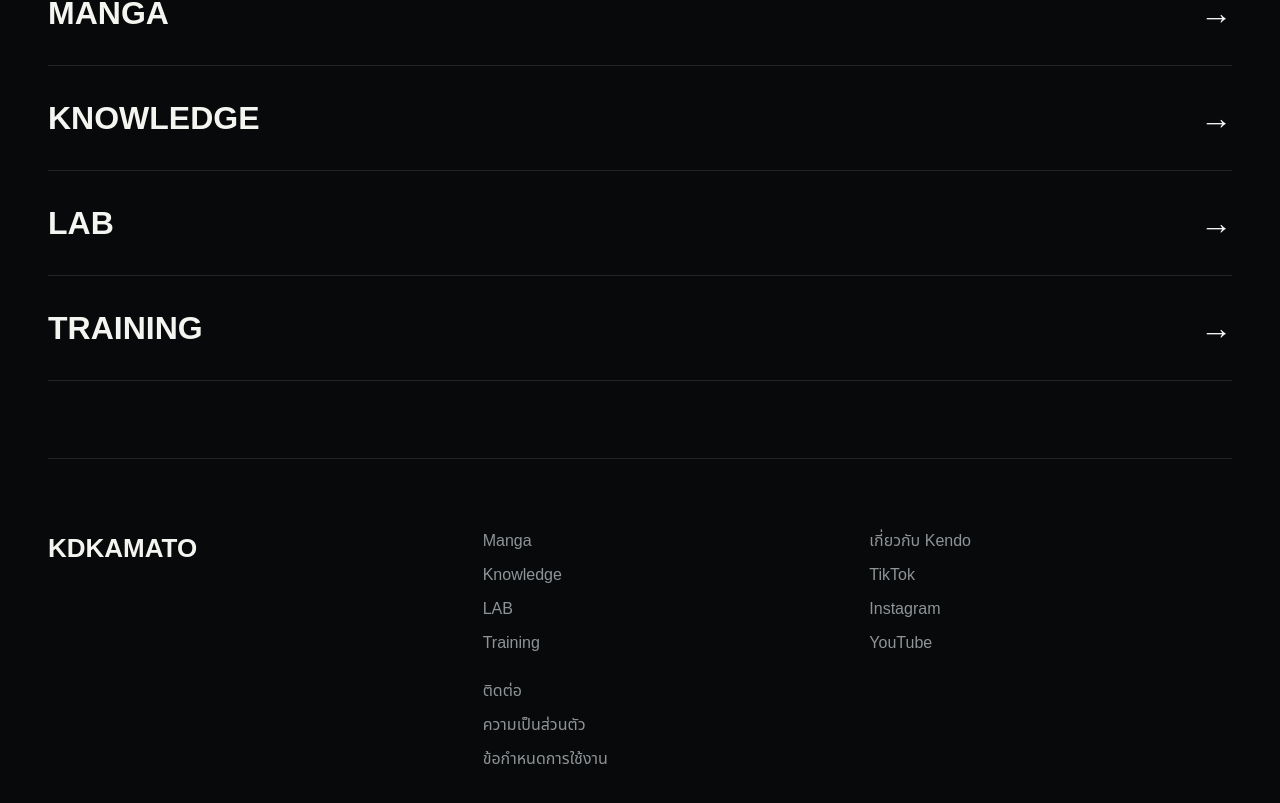
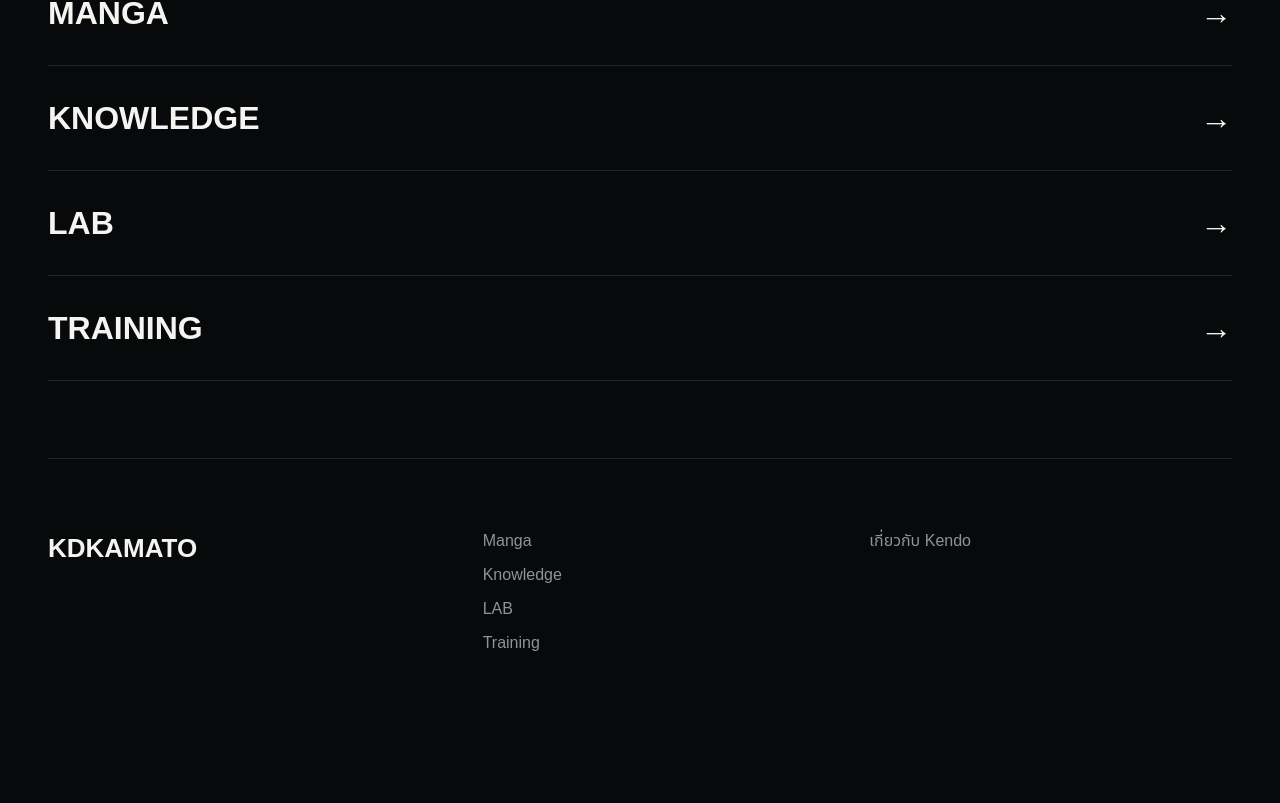
Before and after one commit to nutyfreshz/kdkamato, a Next.js app: page / in a window 1280 px wide. Shown: the part 9572-10375 px from the top of the page. After the commit the page ends 10317 px from the top, so only its background shows below. Built offline with nearby package versions, Linux system fonts and the light colour scheme; no server answers.

Commit message:
ui: remove dead footer controls

```diff
--- a/app/page.jsx
+++ b/app/page.jsx
@@ -12,14 +12,20 @@ export default async function Page() {
     getArticles({ limit: 3 }).catch(() => [])
   ]);
   const footer = language === 'en'
-    ? { about:'About Kendo', contact:'Contact', privacy:'Privacy', terms:'Terms' }
-    : { about:'เกี่ยวกับ Kendo', contact:'ติดต่อ', privacy:'ความเป็นส่วนตัว', terms:'ข้อกำหนดการใช้งาน' };
+    ? { about:'About Kendo' }
+    : { about:'เกี่ยวกับ Kendo' };
 
   return (
     <>
       <SiteHeader language={language} />
       <HomePage manga={manga} articles={articles} language={language} />
-      <footer className="footer shell"><div className="footer-brand">KDKAMATO</div><div className="footer-grid"><div><a href="/manga">Manga</a><a href="/knowledge">Knowledge</a><a href="/lab">LAB</a><a href="/training">Training</a></div><div><a href="/#kendo">{footer.about}</a><a href="#">TikTok</a><a href="#">Instagram</a><a href="#">YouTube</a></div><div><a href="#">{footer.contact}</a><a href="#">{footer.privacy}</a><a href="#">{footer.terms}</a></div></div></footer>
+      <footer className="footer shell">
+        <div className="footer-brand">KDKAMATO</div>
+        <div className="footer-grid">
+          <div><a href="/manga">Manga</a><a href="/knowledge">Knowledge</a><a href="/lab">LAB</a><a href="/training">Training</a></div>
+          <div><a href="/#kendo">{footer.about}</a></div>
+        </div>
+      </footer>
     </>
   );
 }
```
